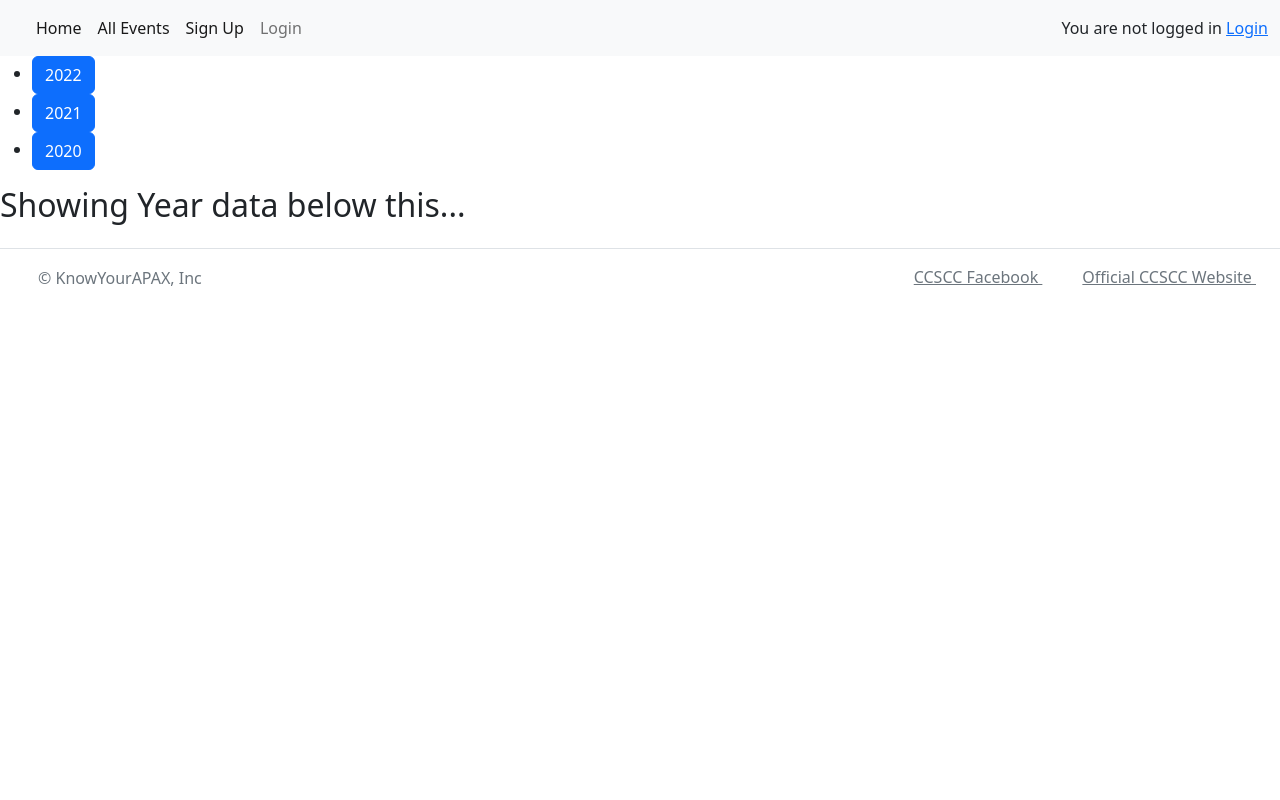
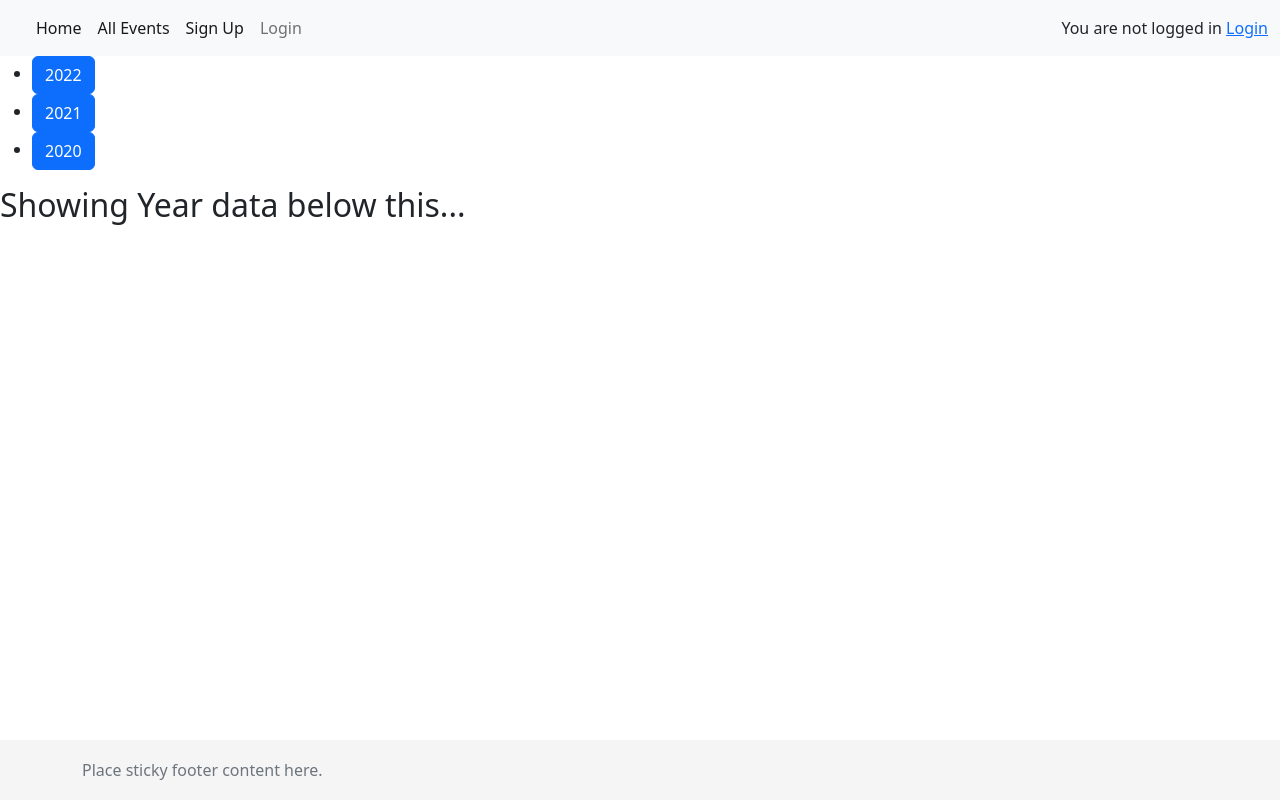
Before and after one commit to sirotras/IT391Proj, a Django app: page /all_events in a window 1280 px wide. Run offline with Django 4.2, Linux system fonts and the light colour scheme.

Commit message:
Footer at bottom

```diff
--- a/DjangoApp/templates/base.html
+++ b/DjangoApp/templates/base.html
@@ -65,18 +65,29 @@
 {% block below %}
 
 {% endblock %}
+<style>
+  html {
+  position: relative;
+  min-height: 100%;
+}
+body {
+  margin-bottom: 60px; /* Margin bottom by footer height */
+}
+.footer {
+  position: absolute;
+  bottom: 0;
+  width: 100%;
+  height: 60px; /* Set the fixed height of the footer here */
+  line-height: 60px; /* Vertically center the text there */
+  background-color: #f5f5f5;
+}
 
-<footer class="d-flex flex-wrap justify-content-between align-items-center py-3 my-4 border-top">
-  <div class="col-md-4 d-flex align-items-center">
-    <a href="/" class="mb-3 me-2 mb-md-0 text-muted text-decoration-none lh-1">
-      <svg class="bi" width="30" height="24"><use xlink:href="#bootstrap"/></svg>
-    </a>
-    <span class="mb-3 mb-md-0 text-muted">&copy; KnowYourAPAX, Inc</span>
+}
+</style>
+<footer class="footer">
+  <div class="container">
+    <span class="text-muted">Place sticky footer content here.</span>
   </div>
-
-  <ul class="nav col-md-4 justify-content-end list-unstyled d-flex">
-    <li class="ms-3"><a class="text-muted" href="https://www.facebook.com/ccsportscarclub/"> CCSCC Facebook </a><svg class="bi" width="24" height="24"><use xlink:href="#facebook"/></svg></a></li>
-    <li class="ms-3"><a class="text-muted" href="https://ccsportscarclub.org/"> Official CCSCC Website <svg class="bi" width="24" height="24"><use xlink:href="#Officalsite"/></svg></a></li>
-
-  </ul>
 </footer>
+</body>
+</html>
```
